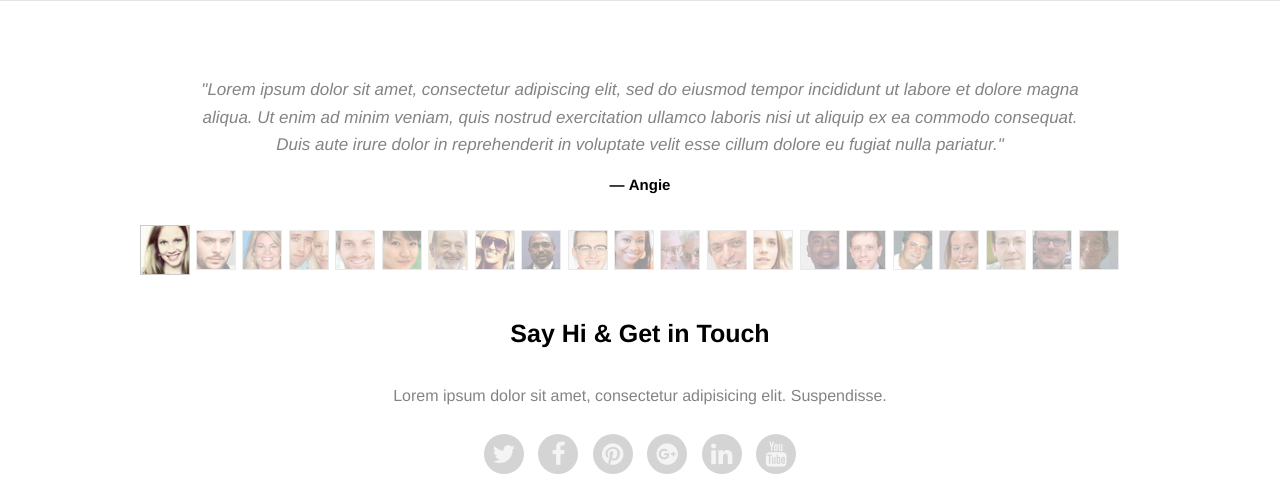
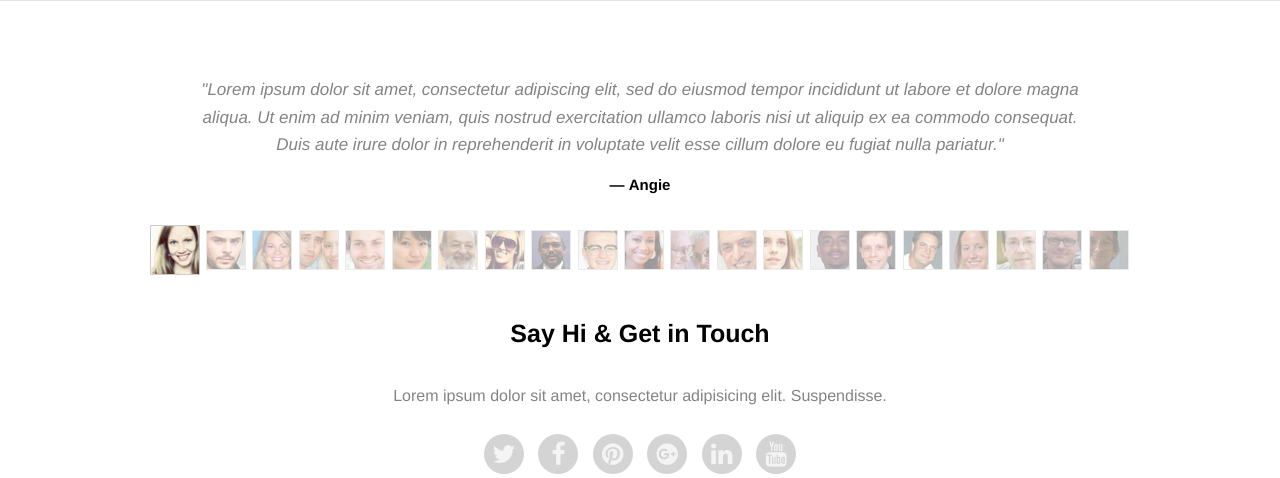
Before and after one commit to pixcel13/Notify_team_5, a PHP site: page /notify.html in a window 1280 px wide. Shown: the part 1228-1706 px from the top of the page. Run offline with PHP 8.4, Linux system fonts and the light colour scheme.

Commit message:
fix
reparacion de centrado de carousel

```diff
--- a/css/styles.css
+++ b/css/styles.css
@@ -196,7 +196,7 @@ h3 {
 
     left: 30%;
     z-index: 15;
-    width: 1100px;
+    width: 100%;
     padding-left: 0;
     margin-left: -30%;
     text-align: center;
```
